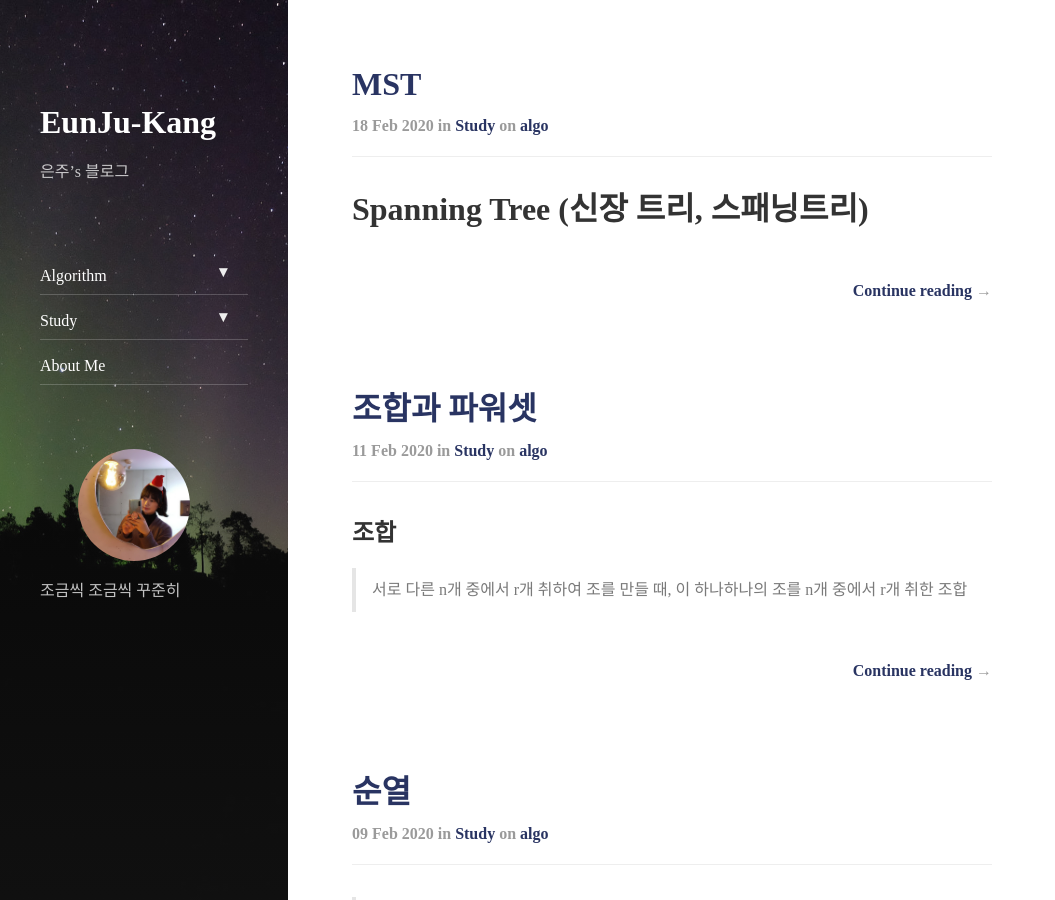
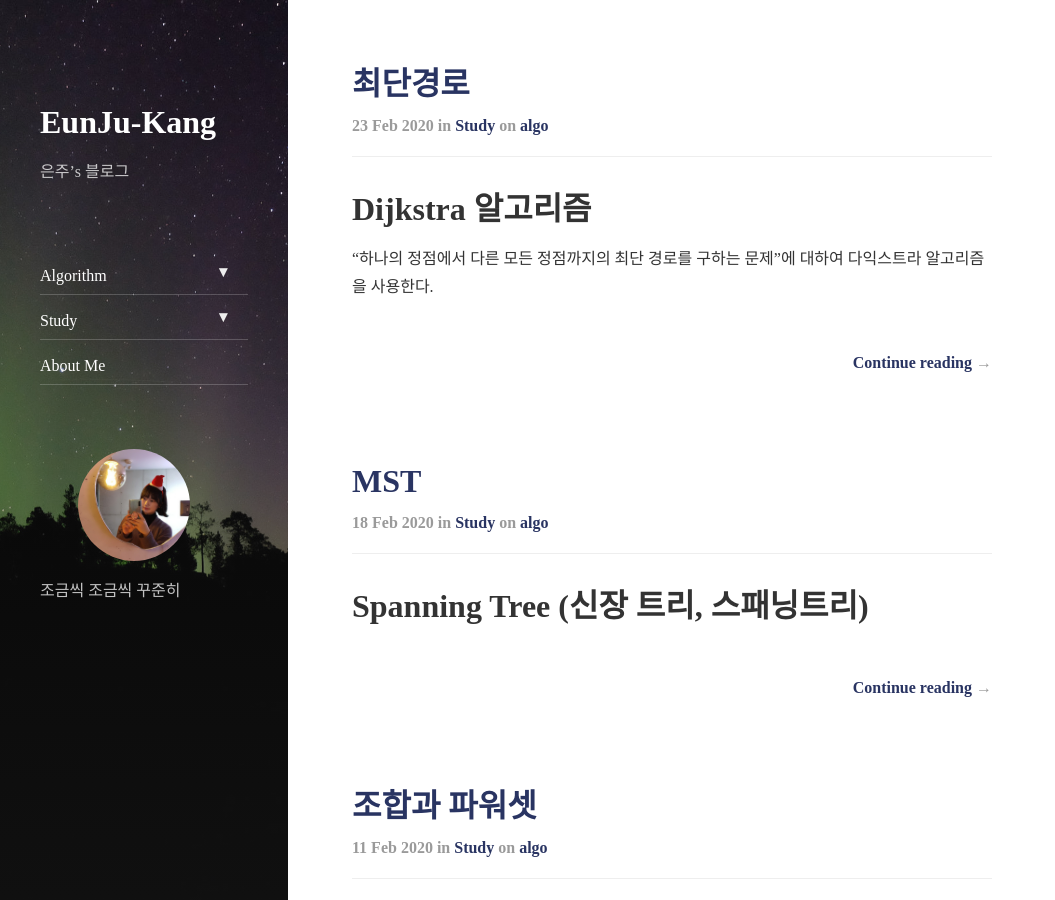
Before and after one commit to EunJu-Kang/EunJu-Kang.github.io, a Jekyll site: the page built from _featured_tags/study-algo.md, in a window 1280 px wide and 900 px high. Shown: the whole window, without its empty margins (0-1055 px from the left). Built offline with Jekyll 4.4.1, drawn with Linux system fonts in a browser that asks for light colours; nearby versions of some CDN libraries.

Commit message:
Update 2020-02-23-study-4-최단경로.md

```diff
--- a/_posts/2020-02-23-study-4-최단경로.md
+++ b/_posts/2020-02-23-study-4-최단경로.md
@@ -1,3 +1,11 @@
+---
+layout: post
+title:  "최단경로"
+subtitle:   "다익스트라 알고리즘"
+categories: Study
+tags: Algo
+---
+
 # Dijkstra 알고리즘
 "하나의 정점에서 다른 모든 정점까지의 최단 경로를 구하는 문제"에 대하여 다익스트라 알고리즘을 사용한다.
 
```
